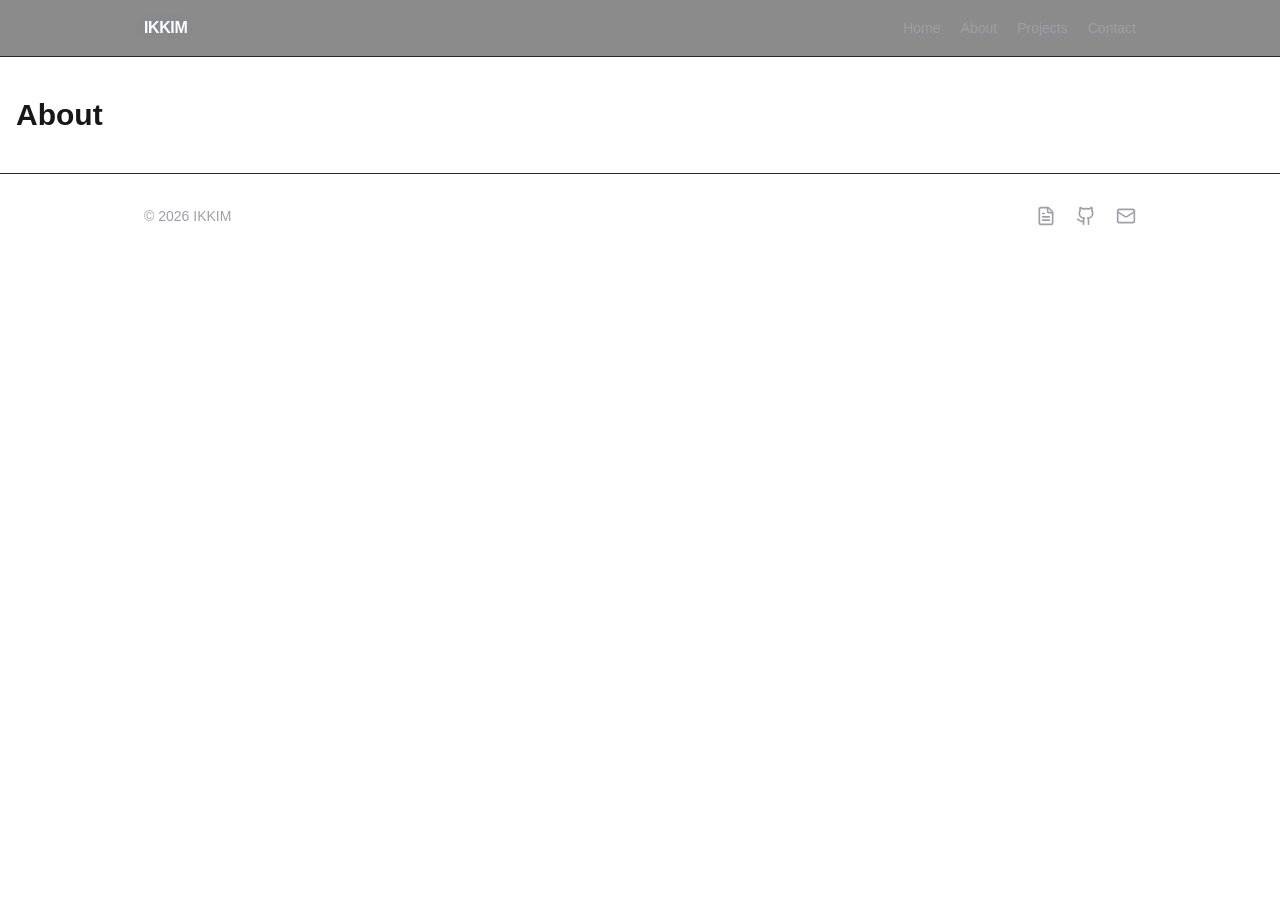
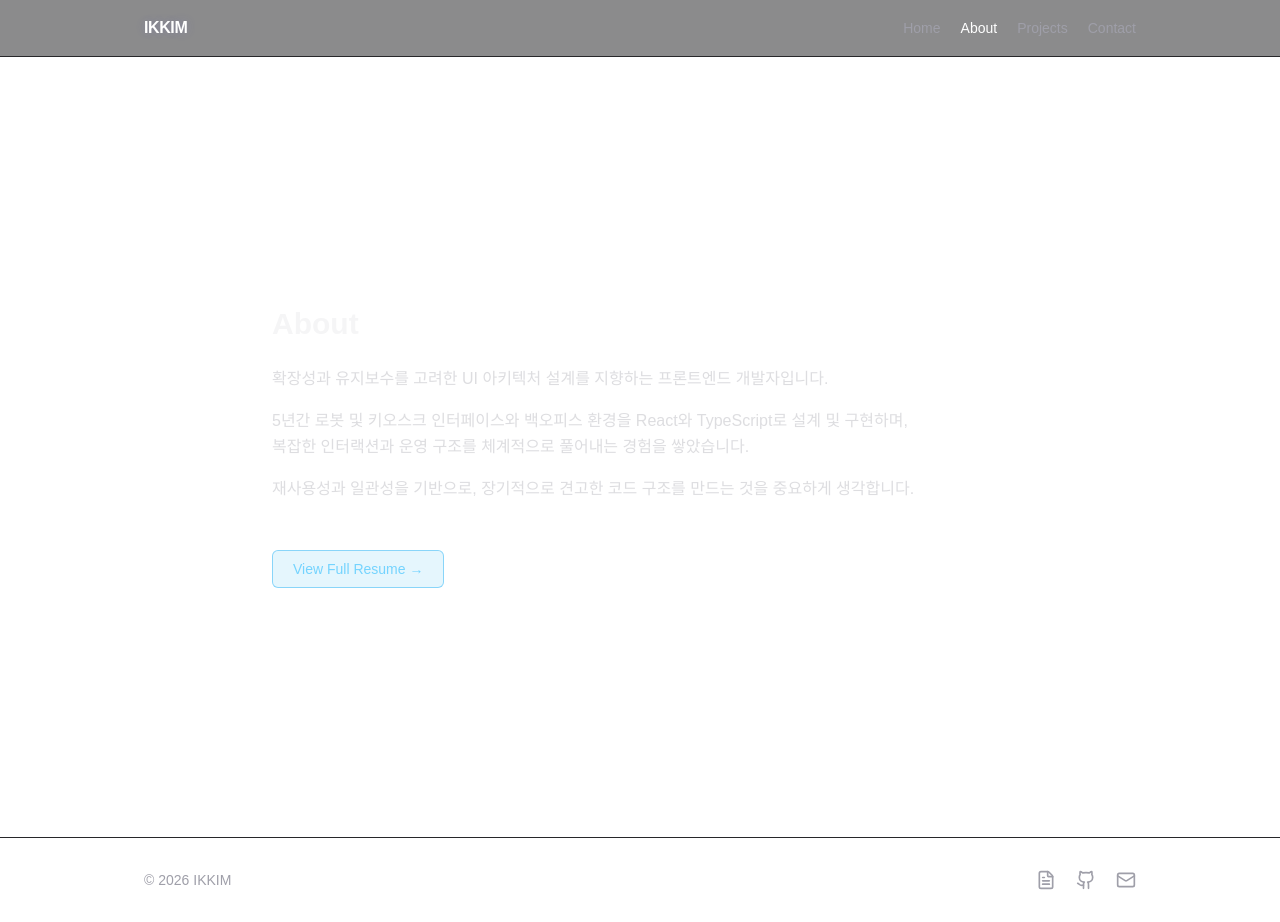
Before and after one commit to bbyik-k/portfolio-nextjs-2026, a Next.js app: page /about in a window 1280 px wide. Before the commit the page ends 800 px from the top, so only its background shows below. Built offline with nearby package versions, Linux system fonts and the light colour scheme.

Commit message:
feat(about): About 페이지 소개 섹션 및 Resume CTA 추가

```diff
--- a/app/(pages)/about/page.tsx
+++ b/app/(pages)/about/page.tsx
@@ -1,3 +1,28 @@
 export default function AboutPage() {
-  return <h1 className='text-3xl font-bold'>About</h1>;
+  return (
+    <main className='mx-auto max-w-3xl px-4 min-h-[calc(100vh-100px)] flex items-center'>
+      <section className='space-y-6'>
+        <h1 className='text-3xl font-bold text-zinc-100/90'>About</h1>
+
+        <div className='space-y-4 text-zinc-300/80 leading-relaxed'>
+          <p>확장성과 유지보수를 고려한 UI 아키텍처 설계를 지향하는 프론트엔드 개발자입니다.</p>
+          <p>
+            5년간 로봇 및 키오스크 인터페이스와 백오피스 환경을 React와 TypeScript로 설계 및 구현하며, <br /> 복잡한 인터랙션과 운영 구조를 체계적으로 풀어내는 경험을 쌓았습니다.
+          </p>
+          <p>재사용성과 일관성을 기반으로, 장기적으로 견고한 코드 구조를 만드는 것을 중요하게 생각합니다.</p>
+        </div>
+
+        <div className='pt-6'>
+          <a
+            href='https://bbyiktion.notion.site/resume'
+            target='_blank'
+            rel='noopener noreferrer'
+            className='inline-flex items-center rounded-md border border-sky-500/40 bg-sky-500/10 px-5 py-2 text-sm font-medium text-sky-300 transition hover:bg-sky-500/20 hover:border-sky-400'
+          >
+            View Full Resume →
+          </a>
+        </div>
+      </section>
+    </main>
+  );
 }
--- a/app/components/Header.tsx
+++ b/app/components/Header.tsx
@@ -3,7 +3,7 @@ import NavLink from './NavLink';
 
 const NAV = [
   { href: '/', label: 'Home' },
-  { href: 'https://bbyiktion.notion.site/resume', label: 'About', external: true },
+  { href: '/about', label: 'About', external: false },
   { href: '/projects', label: 'Projects' },
   { href: '/contact', label: 'Contact' },
 ];
--- a/app/components/NavLink.tsx
+++ b/app/components/NavLink.tsx
@@ -9,7 +9,7 @@ type Props = {
   external?: boolean;
 };
 
-export default function NavLink({ href, label, external }: Props) {
+export default function NavLink({ href, label, external = false }: Props) {
   const pathname = usePathname();
   const active = pathname === href;
   const className = `text-sm transition-colors hover:text-gray-300 ${active ? 'text-white' : 'text-zinc-400 hover:text-white'}`;
```
